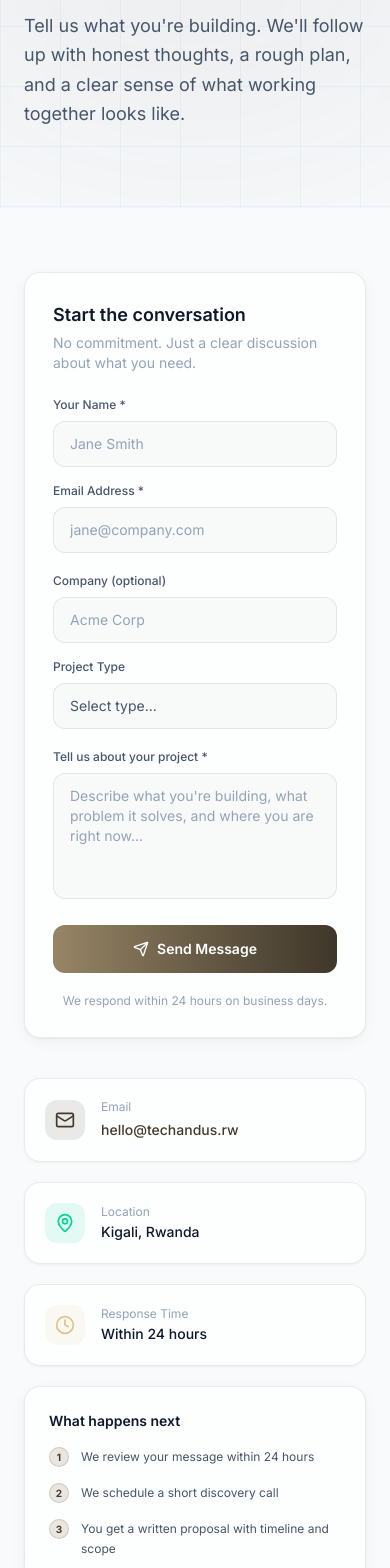
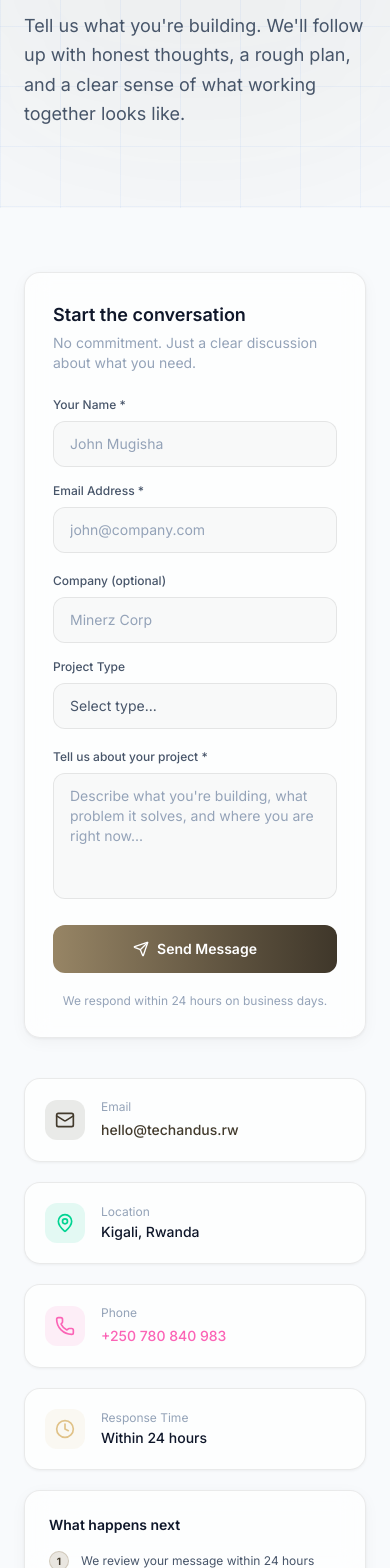
Before and after one commit to kabandapatrick2580/tech_and_us, a Next.js app: page /contact in a window 390 px wide. Shown: the part 274-1842 px from the top of the page. Built offline with nearby package versions, Linux system fonts and the light colour scheme.

Commit message:
added a phone number

```diff
--- a/app/contact/page.tsx
+++ b/app/contact/page.tsx
@@ -3,7 +3,7 @@
 import { useState } from "react";
 import { motion } from "framer-motion";
 import { fadeInUp, fadeInLeft, fadeInRight, staggerContainer, viewportConfig } from "@/lib/utils";
-import { Mail, MapPin, Clock, Send, CheckCircle2, ArrowRight } from "lucide-react";
+import { Mail, MapPin, Clock, Send, CheckCircle2, ArrowRight, Phone } from "lucide-react";
 import ImicongoHeroAccent from "@/components/ui/ImicongoHeroAccent";
 
 const contactInfo = [
@@ -22,6 +22,15 @@ const contactInfo = [
     link: null,
     color: "text-emerald-400",
     bg: "bg-emerald-400/10",
+  }
+  ,
+  {
+    icon: Phone,
+    label: "Phone",
+    value: "+250 780 840 983",
+    link: "tel:+250780840983",
+    color: "text-pink-400",
+    bg: "bg-pink-400/10",
   },
   {
     icon: Clock,
@@ -30,7 +39,7 @@ const contactInfo = [
     link: null,
     color: "text-violet-400",
     bg: "bg-violet-400/10",
-  },
+  }
 ];
 
 const projectTypes = [
@@ -145,7 +154,7 @@ export default function ContactPage() {
                         name="name"
                         value={formState.name}
                         onChange={handleChange}
-                        placeholder="Jane Smith"
+                        placeholder="John Mugisha"
                         className="w-full bg-surface-1 border border-edge rounded-xl px-4 py-3 text-sm text-ink placeholder-ghost focus:border-blue-500/50 focus:bg-surface-2 transition-all duration-200"
                       />
                     </div>
@@ -157,7 +166,7 @@ export default function ContactPage() {
                         name="email"
                         value={formState.email}
                         onChange={handleChange}
-                        placeholder="jane@company.com"
+                        placeholder="john@company.com"
                         className="w-full bg-surface-1 border border-edge rounded-xl px-4 py-3 text-sm text-ink placeholder-ghost focus:border-blue-500/50 focus:bg-surface-2 transition-all duration-200"
                       />
                     </div>
@@ -172,7 +181,7 @@ export default function ContactPage() {
                         name="company"
                         value={formState.company}
                         onChange={handleChange}
-                        placeholder="Acme Corp"
+                        placeholder="Minerz Corp"
                         className="w-full bg-surface-1 border border-edge rounded-xl px-4 py-3 text-sm text-ink placeholder-ghost focus:border-blue-500/50 focus:bg-surface-2 transition-all duration-200"
                       />
                     </div>
--- a/components/ui/ImicongoHeroAccent.tsx
+++ b/components/ui/ImicongoHeroAccent.tsx
@@ -1,6 +1,10 @@
 "use client";
 
 import { useTheme } from "@/context/ThemeContext";
+
+// --accent-hue is 20deg (defined in globals.css :root) — hardcoded here because
+// CSS custom properties inside filter() don't resolve in JS inline styles.
+const ACCENT_HUE = "20deg";
 
 export default function ImicongoHeroAccent() {
   const { isDark } = useTheme();
@@ -14,8 +18,8 @@ export default function ImicongoHeroAccent() {
         backgroundSize: "cover",
         backgroundPosition: "top right",
         filter: isDark
-          ? "invert(1) sepia(1) saturate(8) hue-rotate(var(--accent-hue)) opacity(0.13)"
-          : "sepia(1) saturate(8) hue-rotate(var(--accent-hue)) opacity(0.09)",
+          ? `invert(1) sepia(1) saturate(8) hue-rotate(${ACCENT_HUE}) opacity(0.13)`
+          : `sepia(1) saturate(8) hue-rotate(${ACCENT_HUE}) opacity(0.09)`,
       }}
     />
   );
```
